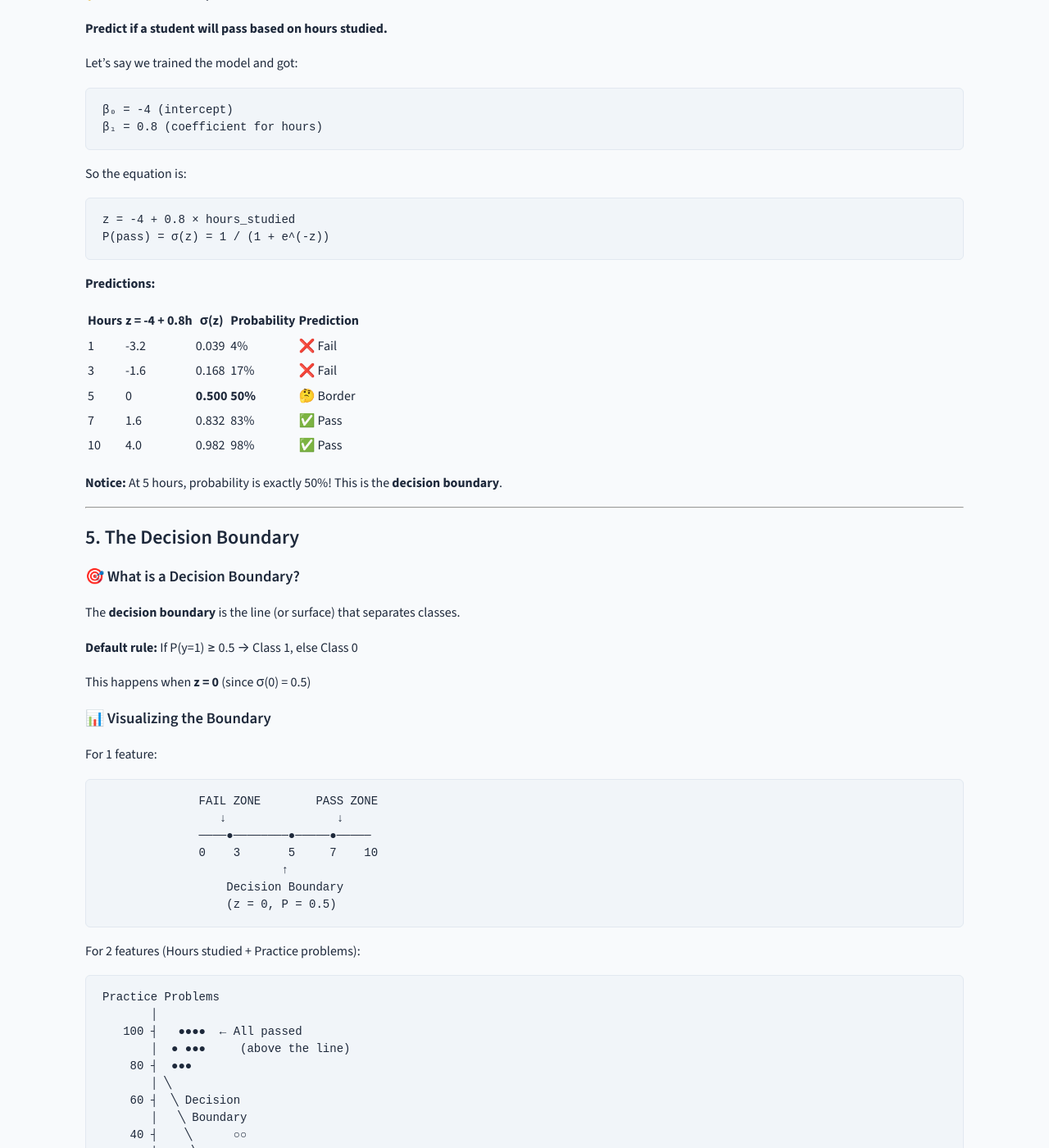
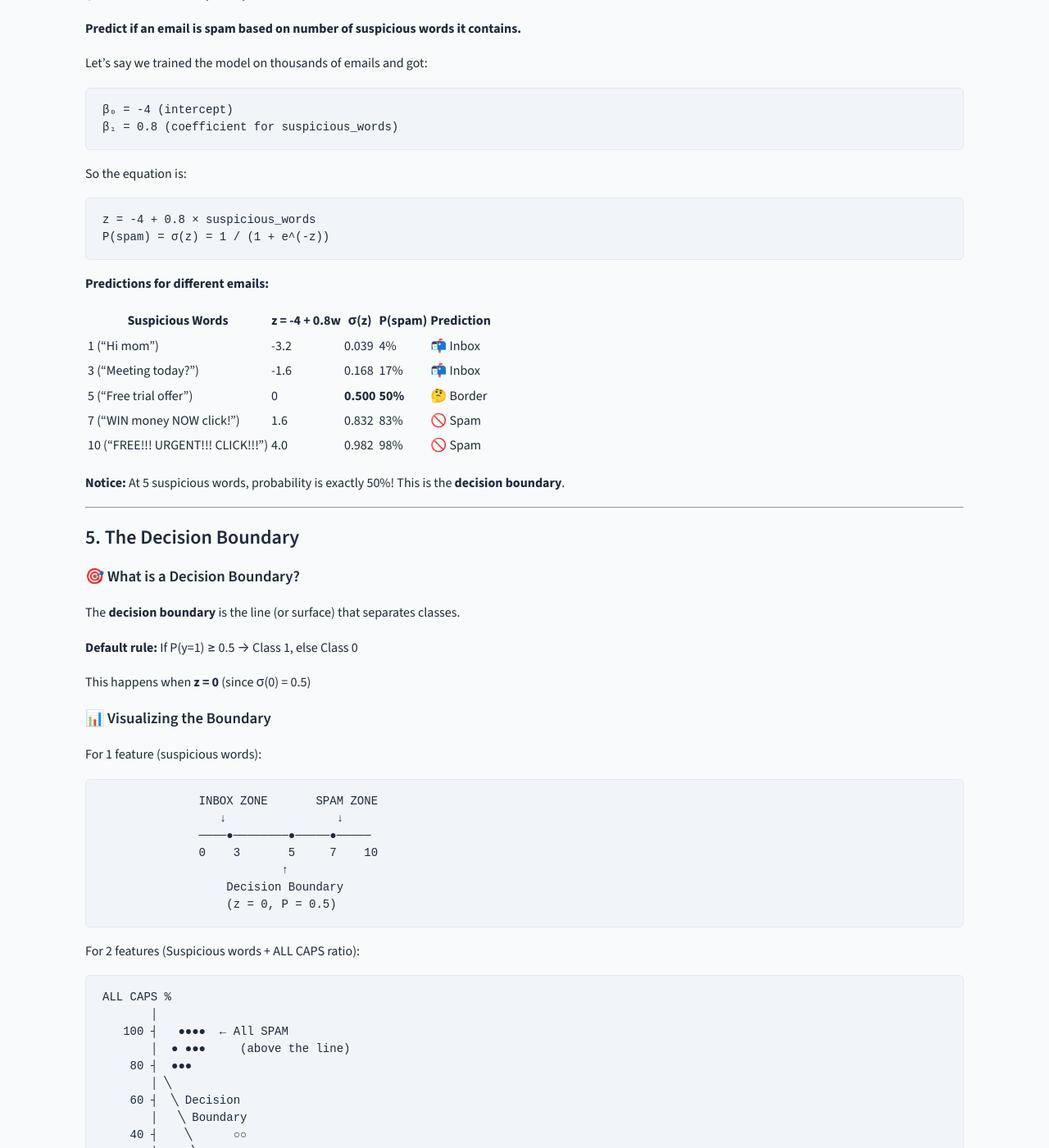
Before and after one commit to rilov/handbook, a Jekyll site: the page built from _topics/Logistic Regression - Introduction.md, in a window 1280 px wide and 1400 px high, scrolled down 6039 px. Shown: the whole window at 82% size. Built offline with Jekyll 4.4.1, drawn with Linux system fonts in a browser that asks for light colours; our own code applies the rules of GitHub Pages for plain Markdown files; some of the changed text lies outside the part shown.

Commit message:
Change Logistic Regression example from Pass/Fail to Spam Filter - more practical real-world use case with email features (suspicious words + ALL CAPS ratio)

````diff
--- a/_topics/Logistic Regression - Introduction.md
+++ b/_topics/Logistic Regression - Introduction.md
@@ -275,33 +275,33 @@ P(y=1) = σ(z) = 1 / (1 + e^(-z))
   Class 1 (Yes!) ✅
 ```
 
-### 🎓 Concrete Example: Pass or Fail?
+### 🎓 Concrete Example: Spam Filter 📧
 
-**Predict if a student will pass based on hours studied.**
+**Predict if an email is spam based on number of suspicious words it contains.**
 
-Let's say we trained the model and got:
+Let's say we trained the model on thousands of emails and got:
 ```
 β₀ = -4 (intercept)
-β₁ = 0.8 (coefficient for hours)
+β₁ = 0.8 (coefficient for suspicious_words)
 ```
 
 So the equation is:
 ```
-z = -4 + 0.8 × hours_studied
-P(pass) = σ(z) = 1 / (1 + e^(-z))
+z = -4 + 0.8 × suspicious_words
+P(spam) = σ(z) = 1 / (1 + e^(-z))
 ```
 
-**Predictions:**
+**Predictions for different emails:**
 
-| Hours | z = -4 + 0.8h | σ(z) | Probability | Prediction |
-|-------|---------------|------|-------------|------------|
-| 1 | -3.2 | 0.039 | 4% | ❌ Fail |
-| 3 | -1.6 | 0.168 | 17% | ❌ Fail |
-| 5 | 0 | **0.500** | **50%** | 🤔 Border |
-| 7 | 1.6 | 0.832 | 83% | ✅ Pass |
-| 10 | 4.0 | 0.982 | 98% | ✅ Pass |
+| Suspicious Words | z = -4 + 0.8w | σ(z) | P(spam) | Prediction |
+|------------------|---------------|------|---------|------------|
+| 1  ("Hi mom") | -3.2 | 0.039 | 4%  | 📬 Inbox |
+| 3  ("Meeting today?") | -1.6 | 0.168 | 17% | 📬 Inbox |
+| 5  ("Free trial offer") | 0 | **0.500** | **50%** | 🤔 Border |
+| 7  ("WIN money NOW click!") | 1.6 | 0.832 | 83% | 🚫 Spam |
+| 10 ("FREE!!! URGENT!!! CLICK!!!") | 4.0 | 0.982 | 98% | 🚫 Spam |
 
-**Notice:** At 5 hours, probability is exactly 50%! This is the **decision boundary**.
+**Notice:** At 5 suspicious words, probability is exactly 50%! This is the **decision boundary**.
 
 ---
 
@@ -317,9 +317,9 @@ This happens when **z = 0** (since σ(0) = 0.5)
 
 ### 📊 Visualizing the Boundary
 
-For 1 feature:
+For 1 feature (suspicious words):
 ```
-              FAIL ZONE        PASS ZONE
+              INBOX ZONE       SPAM ZONE
                  ↓                ↓
               ────●────────●─────●─────
               0    3       5     7    10
@@ -328,11 +328,11 @@ For 1 feature:
                   (z = 0, P = 0.5)
 ```
 
-For 2 features (Hours studied + Practice problems):
+For 2 features (Suspicious words + ALL CAPS ratio):
 ```
-Practice Problems
+ALL CAPS %
        │
-   100 ┤   ●●●●  ← All passed
+   100 ┤   ●●●●  ← All SPAM
        │  ● ●●●     (above the line)
     80 ┤  ●●●
        │ ╲
@@ -340,10 +340,10 @@ Practice Problems
        │   ╲ Boundary
     40 ┤    ╲      ○○
        │     ╲    ○○○
-    20 ┤      ╲  ○○○○  ← All failed
+    20 ┤      ╲  ○○○○  ← All INBOX
        │       ╲○○○      (below the line)
      0 ┤────────╲──────
-       └──────────────────→ Hours Studied
+       └──────────────────→ Suspicious Words
         0    5    10   15
 ```
 
@@ -406,7 +406,7 @@ p = predicted probability
 
 **Two cases:**
 
-**Case 1: Actual = 1 (true class is "Pass")**
+**Case 1: Actual = 1 (true class is "Spam")**
 ```
 Cost = -log(p)
 
@@ -415,7 +415,7 @@ If p = 0.5 (uncertain):                Cost = 0.69 (medium)
 If p = 0.1 (wrong, high confidence):   Cost = 2.30 ❌ (large!)
 ```
 
-**Case 2: Actual = 0 (true class is "Fail")**
+**Case 2: Actual = 0 (true class is "Not Spam")**
 ```
 Cost = -log(1-p)
 
@@ -622,7 +622,7 @@ probabilities = model_ovr.predict_proba(X_test)
 
 ## 9. Python Examples {#python-examples}
 
-### 🎓 Complete Example: Pass/Fail Prediction
+### 🎓 Complete Example: Spam Filter 📧
 
 ```python
 import numpy as np
@@ -635,30 +635,35 @@ from sklearn.metrics import (
     f1_score, confusion_matrix, classification_report
 )
 
-# Step 1: Create sample data
+# Step 1: Create sample email data
 np.random.seed(42)
-hours = np.random.uniform(0, 12, 100)
-practice = np.random.uniform(0, 100, 100)
+n_emails = 200
 
-# True relationship (with some noise)
-score = -5 + 0.5*hours + 0.05*practice + np.random.normal(0, 1, 100)
-passed = (score > 0).astype(int)
+# Features for each email:
+#   - suspicious_words: count of words like 'free', 'win', 'click', 'urgent'
+#   - caps_ratio: percentage of ALL CAPS characters
+suspicious_words = np.random.uniform(0, 15, n_emails)
+caps_ratio = np.random.uniform(0, 100, n_emails)
+
+# True relationship (with noise) - more spam-like words = more likely spam
+score = -5 + 0.6*suspicious_words + 0.05*caps_ratio + np.random.normal(0, 1, n_emails)
+is_spam = (score > 0).astype(int)
 
 df = pd.DataFrame({
-    'hours': hours,
-    'practice': practice,
-    'passed': passed
+    'suspicious_words': suspicious_words.round(1),
+    'caps_ratio': caps_ratio.round(1),
+    'is_spam': is_spam
 })
 
-print("📊 Dataset:")
+print("� Email Dataset:")
 print(df.head())
-print(f"\nTotal: {len(df)} students")
-print(f"Passed: {df['passed'].sum()}")
-print(f"Failed: {len(df) - df['passed'].sum()}")
+print(f"\nTotal emails: {len(df)}")
+print(f"Spam:     {df['is_spam'].sum()}")
+print(f"Not spam: {len(df) - df['is_spam'].sum()}")
 
 # Step 2: Split data
-X = df[['hours', 'practice']]
-y = df['passed']
+X = df[['suspicious_words', 'caps_ratio']]
+y = df['is_spam']
 
 X_train, X_test, y_train, y_test = train_test_split(
     X, y, test_size=0.2, random_state=42
@@ -681,17 +686,18 @@ print("\n🔮 Sample Predictions:")
 for i in range(5):
     actual = y_test.iloc[i]
     pred = predictions[i]
-    prob_pass = probabilities[i][1]
-    print(f"  Hours: {X_test.iloc[i]['hours']:.1f}, "
-          f"Practice: {X_test.iloc[i]['practice']:.0f}, "
-          f"P(pass): {prob_pass:.2%}, "
-          f"Predicted: {pred}, Actual: {actual}")
+    prob_spam = probabilities[i][1]
+    label = "🚫 SPAM" if pred == 1 else "📬 INBOX"
+    print(f"  Suspicious words: {X_test.iloc[i]['suspicious_words']:.1f}, "
+          f"Caps: {X_test.iloc[i]['caps_ratio']:.0f}%, "
+          f"P(spam): {prob_spam:.2%}, "
+          f"Predicted: {label}, Actual: {actual}")
 
 # Step 5: Evaluate
 print("\n📊 Evaluation Metrics:")
 print(f"  Accuracy:  {accuracy_score(y_test, predictions):.2%}")
-print(f"  Precision: {precision_score(y_test, predictions):.2%}")
-print(f"  Recall:    {recall_score(y_test, predictions):.2%}")
+print(f"  Precision: {precision_score(y_test, predictions):.2%}  ← Of flagged spam, how many were actually spam?")
+print(f"  Recall:    {recall_score(y_test, predictions):.2%}  ← Of actual spam, how many did we catch?")
 print(f"  F1 Score:  {f1_score(y_test, predictions):.2%}")
 
 # Step 6: Confusion Matrix
@@ -700,8 +706,17 @@ cm = confusion_matrix(y_test, predictions)
 print(cm)
 
 print("\n📋 Classification Report:")
-print(classification_report(y_test, predictions))
+print(classification_report(y_test, predictions, target_names=['Not Spam', 'Spam']))
 ```
+
+### 💡 Why Precision Matters for Spam Filters
+
+For a **spam filter**, **PRECISION is critical**:
+- A false positive = a legitimate email goes to spam folder ❌
+- Users get angry if their boss's email is marked as spam!
+- It's better to let some spam through than block real emails
+
+**Recommendation:** Use a higher threshold (e.g., 0.8) to make sure you're confident before marking as spam.
 
 ### 📊 Visualizing the Decision Boundary
 
@@ -710,8 +725,8 @@ import matplotlib.pyplot as plt
 import numpy as np
 
 # Create mesh grid
-x_min, x_max = X['hours'].min() - 1, X['hours'].max() + 1
-y_min, y_max = X['practice'].min() - 5, X['practice'].max() + 5
+x_min, x_max = X['suspicious_words'].min() - 1, X['suspicious_words'].max() + 1
+y_min, y_max = X['caps_ratio'].min() - 5, X['caps_ratio'].max() + 5
 
 xx, yy = np.meshgrid(
     np.linspace(x_min, x_max, 100),
@@ -725,22 +740,22 @@ Z = Z.reshape(xx.shape)
 # Plot
 fig, ax = plt.subplots(figsize=(12, 6))
 
-# Filled contour for probabilities
-contour = ax.contourf(xx, yy, Z, levels=20, cmap='RdYlGn', alpha=0.6)
-plt.colorbar(contour, label='P(Pass)')
+# Filled contour for probabilities (red = spam zone, green = inbox zone)
+contour = ax.contourf(xx, yy, Z, levels=20, cmap='RdYlGn_r', alpha=0.6)
+plt.colorbar(contour, label='P(Spam)')
 
 # Decision boundary at 0.5
 ax.contour(xx, yy, Z, levels=[0.5], colors='black', linewidths=2)
 
 # Plot data points
-ax.scatter(X[y==0]['hours'], X[y==0]['practice'],
-           c='red', label='Failed', s=80, edgecolors='black')
-ax.scatter(X[y==1]['hours'], X[y==1]['practice'],
-           c='green', label='Passed', s=80, edgecolors='black')
+ax.scatter(X[y==0]['suspicious_words'], X[y==0]['caps_ratio'],
+           c='green', label='Not Spam (Inbox)', s=80, edgecolors='black')
+ax.scatter(X[y==1]['suspicious_words'], X[y==1]['caps_ratio'],
+           c='red', label='Spam', s=80, edgecolors='black', marker='X')
 
-ax.set_xlabel('Hours Studied', fontsize=12)
-ax.set_ylabel('Practice Problems', fontsize=12)
-ax.set_title('Logistic Regression Decision Boundary', fontsize=14)
+ax.set_xlabel('Suspicious Words Count', fontsize=12)
+ax.set_ylabel('ALL CAPS %', fontsize=12)
+ax.set_title('Spam Filter Decision Boundary', fontsize=14)
 ax.legend()
 plt.tight_layout()
 plt.show()
````
Also changed, not shown: notebooks/machinelearning/README.md (+5 -3 lines), 1 other file.
